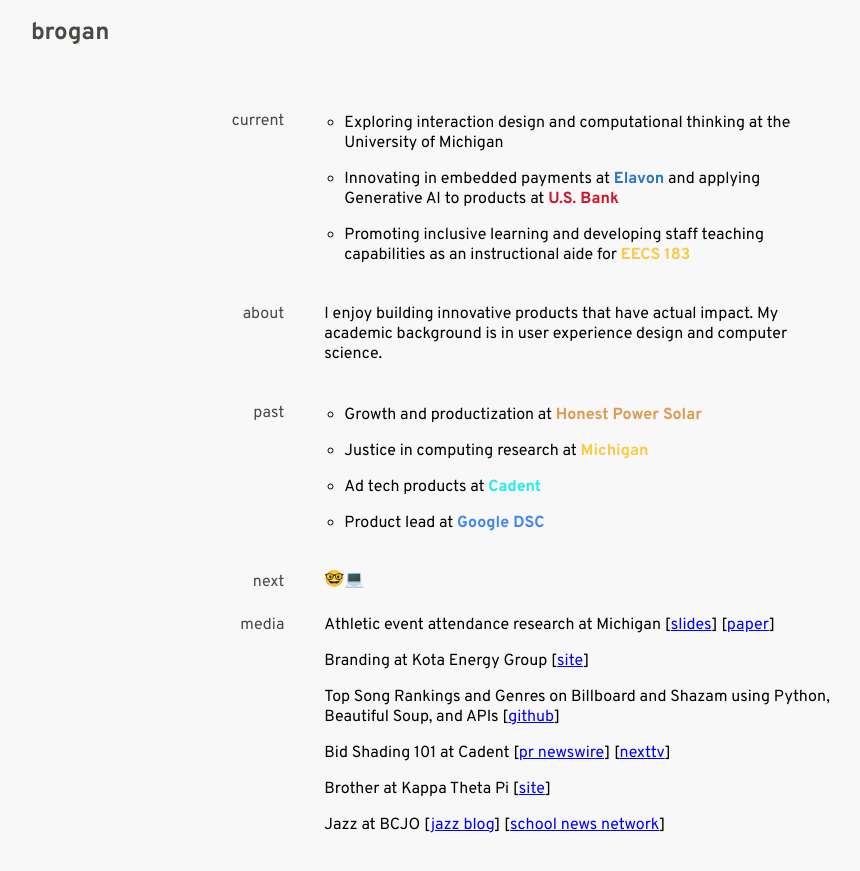
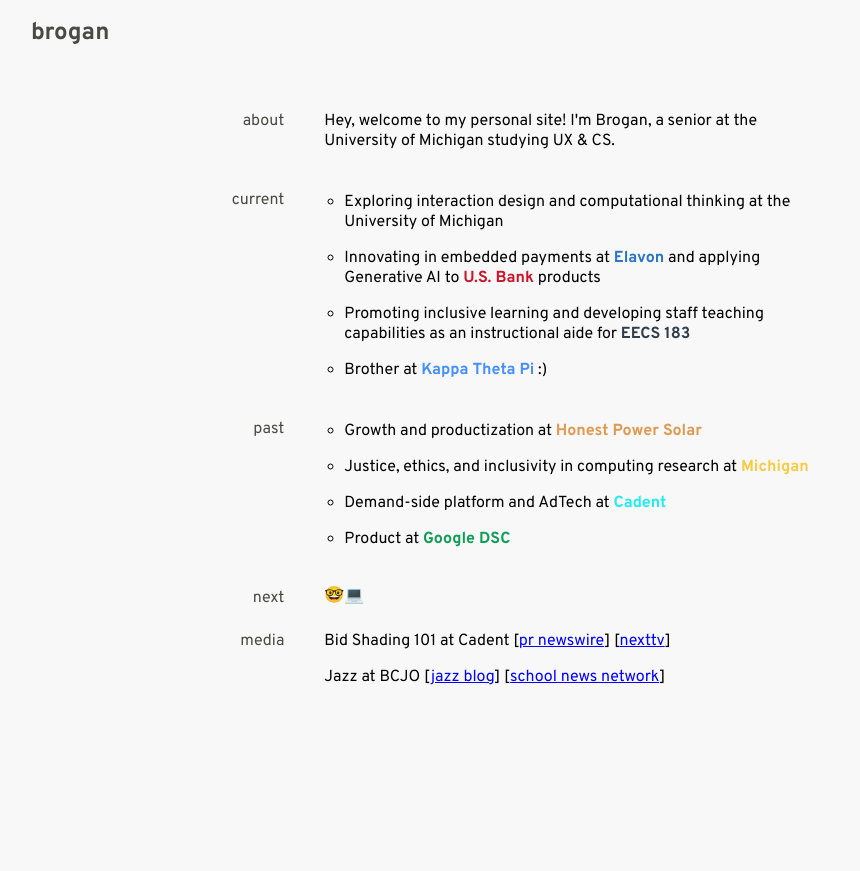
Before and after one commit to bkaczkofsky/bkaczkofsky.github.io, a plain HTML site: page index.html in a window 1280 px wide. Shown: the whole page, without its empty margins (209-1069 px from the left). After the commit the page ends 800 px from the top, so only its background shows below. Drawn offline with Linux system fonts and the light colour scheme.

Commit message:
Add files via upload

```diff
--- a/index.html
+++ b/index.html
@@ -121,31 +121,34 @@
     </div>
 
     <div class="flex-container">
+        <div class="left-box">about</div>
+        <div class="right-box" style="margin-top: 3px;">
+            <p>Hey, welcome to my personal site! I'm Brogan, a senior at the University of Michigan studying UX & CS.</p>
+        </div>
+      </div>
+
+    <div class="flex-container">
       <div class="left-box">current</div>
       <div class="right-box">
         <ul>
             <li>Exploring interaction design and computational thinking at the University of Michigan</li>
-            <li>Innovating in embedded payments at <a href="https://www.elavon.com" style="color: #2C76C3; font-weight: 700; text-decoration: none;" target="_blank" onmouseover="this.style.color='lightblue'" onmouseout="this.style.color='#2C76C3'">Elavon</a> and applying Generative AI to products at <a href="https://www.usbank.com" style="color: #CC162B; font-weight: 700; text-decoration: none;" target="_blank" onmouseover="this.style.color='lightblue'" onmouseout="this.style.color='#CC162B'">U.S. Bank</a></li>
-            <li>Promoting inclusive learning and developing staff teaching capabilities as an instructional aide for <a href="https://www.elavon.com" style="color: #F9CB46; font-weight: 700; text-decoration: none;" target="_blank" onmouseover="this.style.color='lightblue'" onmouseout="this.style.color='#F9CB46'">EECS 183</a></li>
+            <li>Innovating in embedded payments at <a href="https://www.elavon.com" style="color: #2C76C3; font-weight: 700; text-decoration: none;" target="_blank" onmouseover="this.style.color='lightblue'" onmouseout="this.style.color='#2C76C3'">Elavon</a> and applying Generative AI to <a href="https://www.usbank.com" style="color: #CC162B; font-weight: 700; text-decoration: none;" target="_blank" onmouseover="this.style.color='lightblue'" onmouseout="this.style.color='#CC162B'">U.S. Bank</a> products</li>
+            <li>Promoting inclusive learning and developing staff teaching capabilities as an instructional aide for <a href="https://eecs183.github.io/eecs183.org/" style="color: #303E4C; font-weight: 700; text-decoration: none;" target="_blank" onmouseover="this.style.color='lightblue'" onmouseout="this.style.color='#303E4C'">EECS 183</a></li>
+            <li>Brother at <a href="https://ktpmichigan.com/" style="color: #458FFF; font-weight: 700; text-decoration: none;" target="_blank" onmouseover="this.style.color='lightblue'" onmouseout="this.style.color='#458FFF'">Kappa Theta Pi</a> :)</li>
         </ul>
       </div>
     </div>
 
-    <div class="flex-container">
-        <div class="left-box">about</div>
-        <div class="right-box" style="margin-top: 3px;">
-            <p>I enjoy building innovative products that have actual impact. My academic background is in user experience design and computer science.</p>
-        </div>
-      </div>
+
 
       <div class="flex-container">
         <div class="left-box">past</div>
         <div class="right-box">
           <ul>
             <li>Growth and productization at <a href="https://www.myhonestpower.com/" style="color: #DE9A51; font-weight: 700; text-decoration: none;" target="_blank" onmouseover="this.style.color='lightblue'" onmouseout="this.style.color='#DE9A51'">Honest Power Solar</a></li>
-            <li>Justice in computing research at <a href="https://www.engin.umich.edu/research/" style="color: #F9CB46; font-weight: 700; text-decoration: none;" target="_blank" onmouseover="this.style.color='lightblue'" onmouseout="this.style.color='#F9CB46'">Michigan</a></li>
-            <li>Ad tech products at <a href="https://www.cadent.tv" style="color: #23EBF0; font-weight: 700; text-decoration: none;" target="_blank" onmouseover="this.style.color='lightblue'" onmouseout="this.style.color='#23EBF0'">Cadent</a></li>
-            <li>Product lead at <a href="https://gdsc.community.dev/university-of-michigan-ann-arbor/" style="color: #4285F4; font-weight: 700; text-decoration: none;" target="_blank" onmouseover="this.style.color='lightblue'" onmouseout="this.style.color='#4285F4'">Google DSC</a></li>
+            <li>Justice, ethics, and inclusivity in computing research at <a href="https://www.engin.umich.edu/research/" style="color: #F9CB46; font-weight: 700; text-decoration: none;" target="_blank" onmouseover="this.style.color='lightblue'" onmouseout="this.style.color='#F9CB46'">Michigan</a></li>
+            <li>Demand-side platform and AdTech at <a href="https://www.cadent.tv" style="color: #23EBF0; font-weight: 700; text-decoration: none;" target="_blank" onmouseover="this.style.color='lightblue'" onmouseout="this.style.color='#23EBF0'">Cadent</a></li>
+            <li>Product at <a href="https://gdsc.community.dev/university-of-michigan-ann-arbor/" style="color: #0F9D58; font-weight: 700; text-decoration: none;" target="_blank" onmouseover="this.style.color='lightblue'" onmouseout="this.style.color='#0F9D58'">Google DSC</a></li>
           </ul>
         </div>
       </div>
@@ -158,11 +161,7 @@
       <div class="flex-container">
         <div class="left-box">media</div>
         <div class="right-box" style="margin-top: 3px;">
-            <p>Athletic event attendance research at Michigan [<a href="https://drive.google.com/file/d/1bjynk5qn_PqHssH4uzrgpFXqXrUvNJOo/view?usp=sharing" style="text-decoration: underline; color: blue;" target="_blank" onmouseover="this.style.color='lightblue'" onmouseout="this.style.color='blue'">slides</a>] [<a href="https://drive.google.com/file/d/1GEezipshDBXxNC-BNdrdxU4jmOK_tmSt/view?usp=sharing" style="text-decoration: underline; color: blue;" target="_blank" onmouseover="this.style.color='lightblue'" onmouseout="this.style.color='blue'">paper</a>]</p>
-            <p>Branding at Kota Energy Group [<a href="https://www.kotasolar.com/#home" style="text-decoration: underline; color: blue;" target="_blank" onmouseover="this.style.color='lightblue'" onmouseout="this.style.color='blue'">site</a>]</p>
-            <p>Top Song Rankings and Genres on Billboard and Shazam using Python, Beautiful Soup, and APIs [<a href="https://github.com/bkaczkofsky/si206_final_project/tree/main" style="text-decoration: underline; color: blue;" target="_blank" onmouseover="this.style.color='lightblue'" onmouseout="this.style.color='blue'">github</a>]</p>
             <p>Bid Shading 101 at Cadent [<a href="https://www.prnewswire.com/news-releases/cadent-aperture-enables-programmatic-guaranteed-bidding-across-addressable-linear-and-ctv-301554771.html" style="text-decoration: underline; color: blue;" target="_blank" onmouseover="this.style.color='lightblue'" onmouseout="this.style.color='blue'">pr newswire</a>] [<a href="https://www.nexttv.com/news/cadent-enables-programmatic-bidding-across-multiple-devices" style="text-decoration: underline; color: blue;" target="_blank" onmouseover="this.style.color='lightblue'" onmouseout="this.style.color='blue'">nexttv</a>]</p>
-            <p>Brother at Kappa Theta Pi [<a href="https://ktpmichigan.com/" style="text-decoration: underline; color: blue;" target="_blank" onmouseover="this.style.color='lightblue'" onmouseout="this.style.color='blue'">site</a>]</p>
             <p>Jazz at BCJO [<a href="https://www.jazz.org/blog/congratulations-to-the-2020-essentially-ellington-festival-award-winners/" style="text-decoration: underline; color: blue;" target="_blank" onmouseover="this.style.color='lightblue'" onmouseout="this.style.color='blue'">jazz blog</a>] [<a href="https://www.schoolnewsnetwork.org/2020/04/21/the-best-of-jazz/" style="text-decoration: underline; color: blue;" target="_blank" onmouseover="this.style.color='lightblue'" onmouseout="this.style.color='blue'">school news network</a>]</p>
         </div>
       </div>
```
